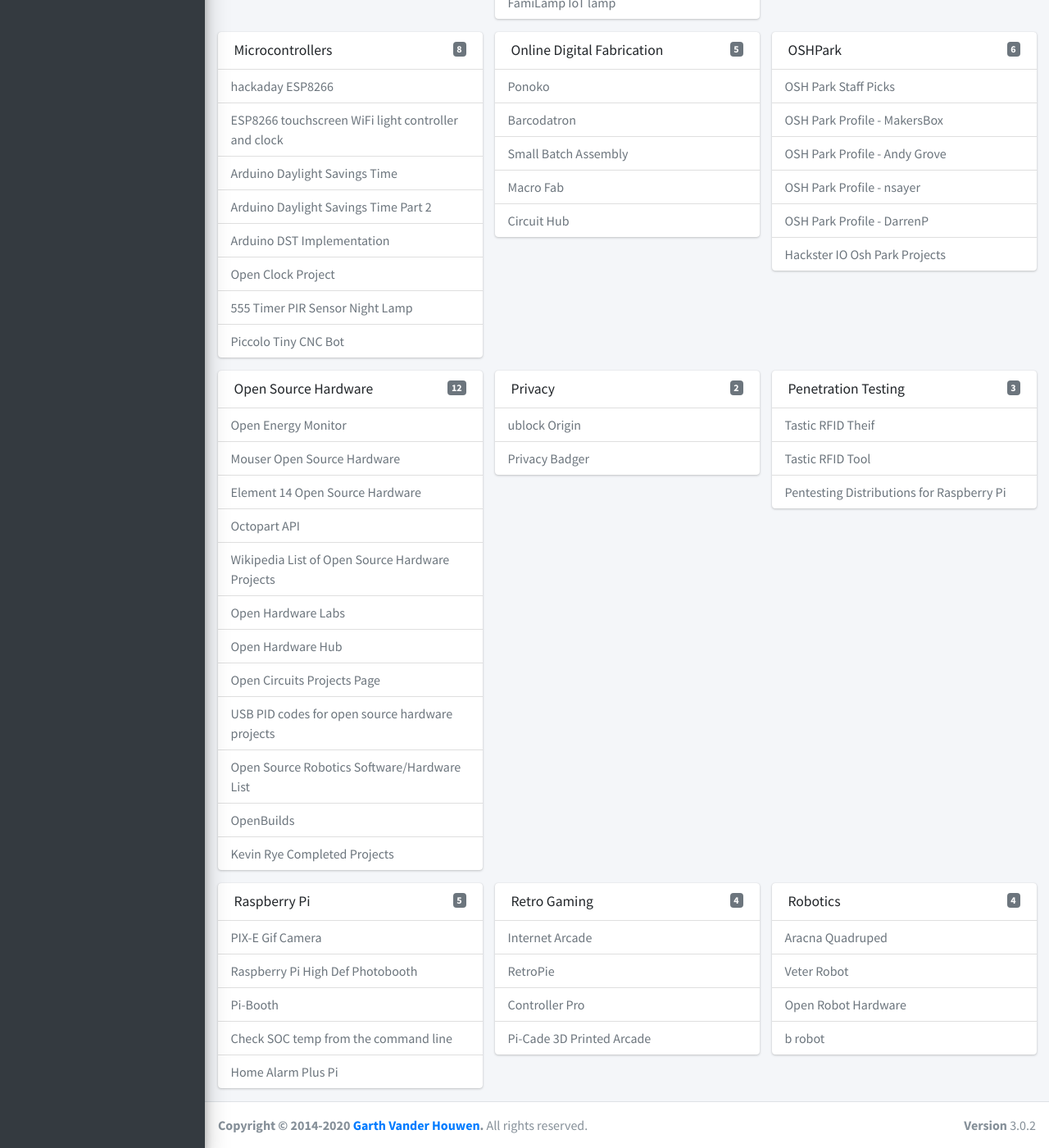
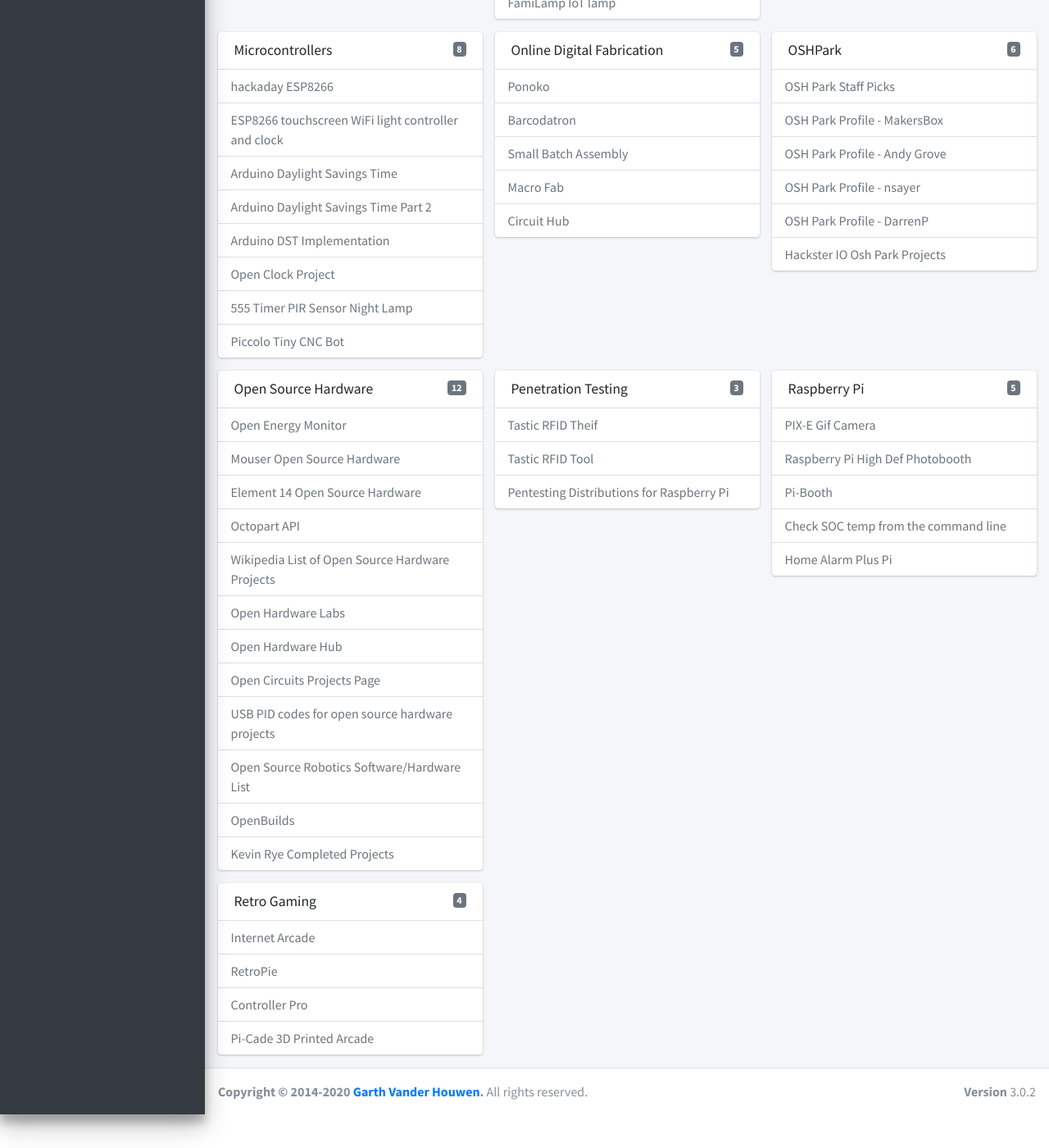
Before and after one commit to garthvh/garthvh.github.io, a Jekyll site: the page built from links.markdown, in a window 1280 px wide and 1400 px high, scrolled down 1972 px. Shown: the whole window at 82% size. Built offline with Jekyll 4.4.1, drawn with Linux system fonts in a browser that asks for light colours; nearby versions of some CDN libraries.

Commit message:
delete extra categories

```diff
--- a/_data/links.yml
+++ b/_data/links.yml
@@ -46,6 +46,8 @@
   links:
     - text: Ansible
       url: https://ansible.com
+    - text: Ansible Semaphore
+      url: https://github.com/ansible-semaphore/semaphore
 
 - category: ciclop
   links:
@@ -235,14 +237,6 @@
     - text: Kevin Rye Completed Projects
       url: http://kevinrye.net/projects/
 
-## Privacy
-- category: privacy
-  links:
-    - text: ublock Origin
-      url: https://www.ublock.org/
-    - text: Privacy Badger
-      url: https://www.eff.org/privacybadger
-
 ## Pen Testing
 - category: pentesting
   links:
@@ -278,15 +272,3 @@
       url: https://oshpark.com/shared_projects/R6wM66he
     - text: Pi-Cade 3D Printed Arcade
       url: http://www.thingiverse.com/make:259633
-
-## Robotics
-- category: robotics
-  links:
-    - text: Aracna Quadruped
-      url: http://creativemachines.cornell.edu/aracna
-    - text: Veter Robot
-      url: http://veterobot.com/
-    - text: Open Robot Hardware
-      url: http://www.openrobothardware.org/linkedprojects/
-    - text: b robot
-      url: http://jjrobots.com/projects-2/b-robot/
--- a/category/privacy.markdown
+++ /dev/null
@@ -1,6 +0,0 @@
----
-layout: posts_by_category
-category: Privacy
-permalink: /category/privacy/
-title: Privacy
----
--- a/category/robotics.markdown
+++ /dev/null
@@ -1,6 +0,0 @@
----
-layout: posts_by_category
-category: robotics
-permalink: /category/robotics/
-title: Robotics
----
```
